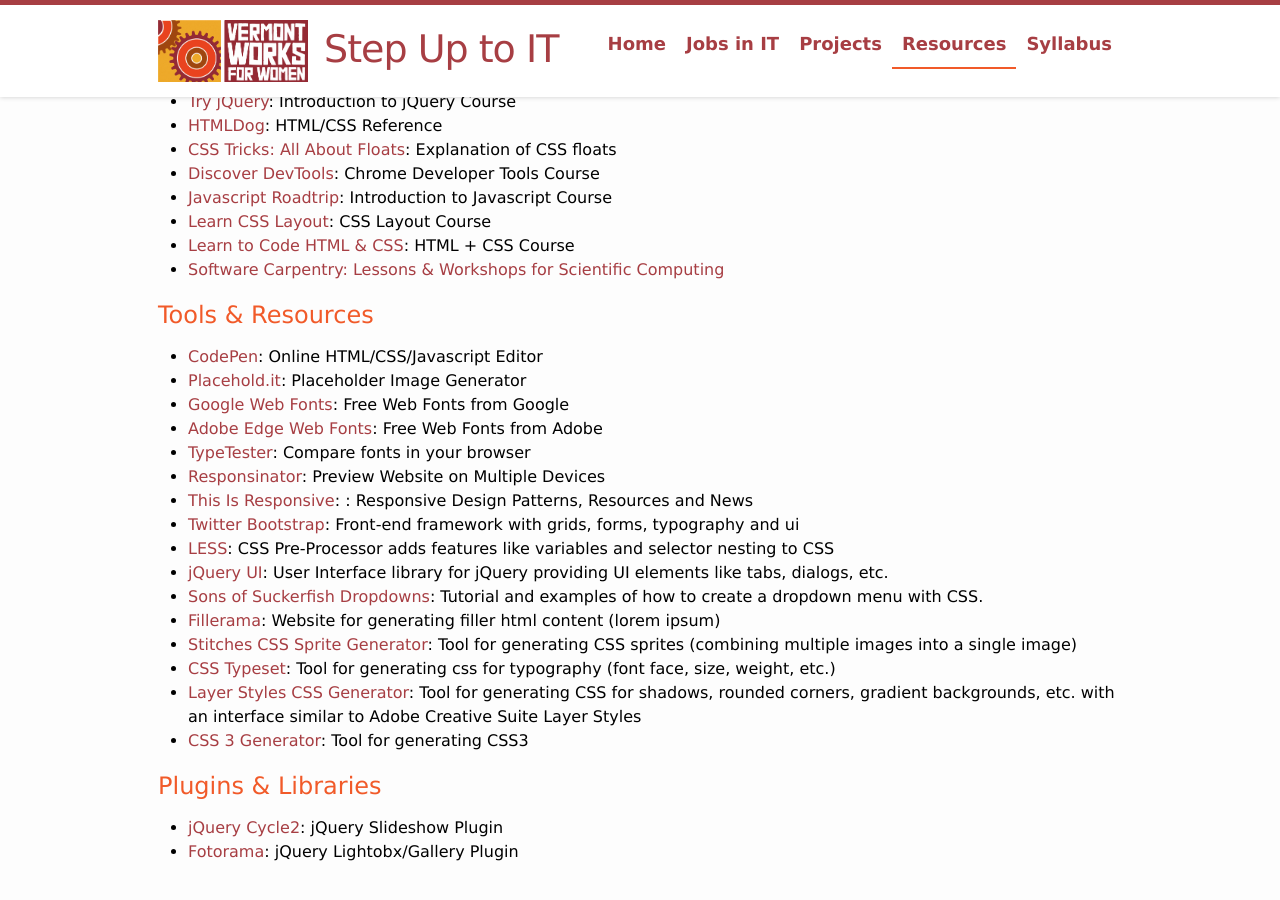
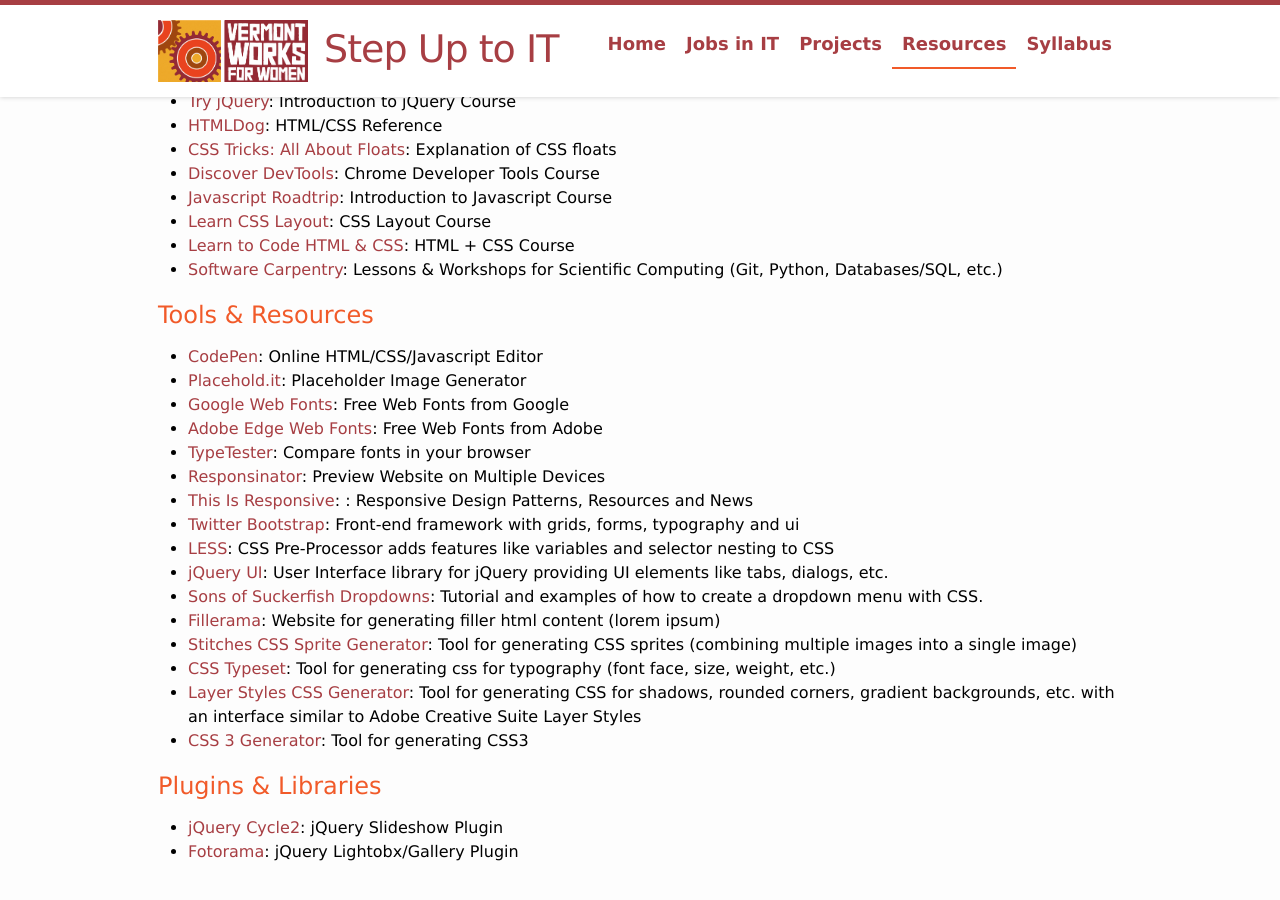
Before and after one commit to jennybeaudin/step-up-it, a Jekyll site: the page built from resource.md, in a window 1280 px wide and 900 px high, scrolled down 619 px. Built offline with Jekyll 4.4.1, drawn with Linux system fonts in a browser that asks for light colours.

Commit message:
Flesh out software carpentry description.

```diff
--- a/resource.md
+++ b/resource.md
@@ -48,7 +48,7 @@
 -   [Learn CSS Layout](http://learnlayout.com/): CSS Layout Course
 -   [Learn to Code HTML & CSS](http://learn.shayhowe.com/html-css/):
     HTML + CSS Course
--   [Software Carpentry: Lessons & Workshops for Scientific Computing](http://software-carpentry.org)
+-   [Software Carpentry](http://software-carpentry.org): Lessons & Workshops for Scientific Computing (Git, Python, Databases/SQL, etc.)
 
 Tools & Resources
 -----------------
```
